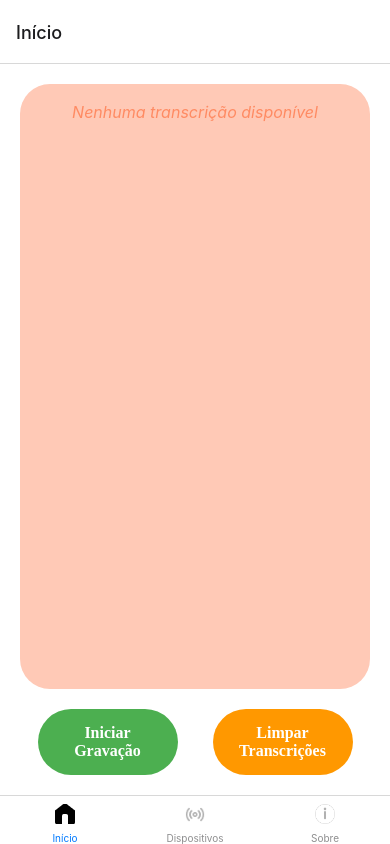
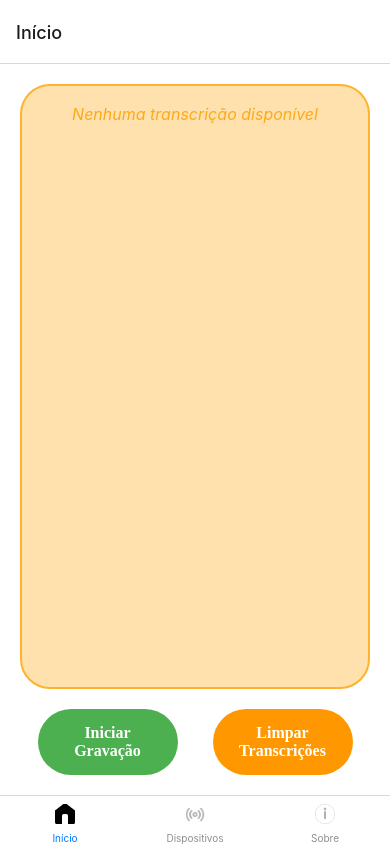
Before and after one commit to LIPS-UFMG/BiochallengeAuditiva, a React Native app in the folder frontend/: screen / in a window 390 px wide. Built offline with nearby package versions, Linux system fonts and the light colour scheme.

Commit message:
UP front home
alteração cor tela inicial

```diff
--- a/frontend/components/HomeScreen.js
+++ b/frontend/components/HomeScreen.js
@@ -169,14 +169,16 @@ const styles = StyleSheet.create({
   textContainer: {
     flex: 1,
     borderRadius: 30,
+    borderWidth: 2,
     width: "100%",
-    backgroundColor: "#ffc9b6",
+    backgroundColor: "#ffe1ad",
+    borderColor:"#ffb22c",
     padding: "5%",
   },
   transcriptionsList: {},
   transcriptionBox: {
     backgroundColor: "transparent",
-    borderColor: "blue",
+    borderColor: "#ffb22c",
     borderWidth: 1,
     borderRadius: 10,
     padding: 10,
@@ -190,7 +192,7 @@ const styles = StyleSheet.create({
   },
   noTranscriptionText: {
     textAlign: "center",
-    color: "#ff8b63",
+    color: "#fcaa1b",
     fontStyle: "italic",
     fontSize: 16,
   },
```
